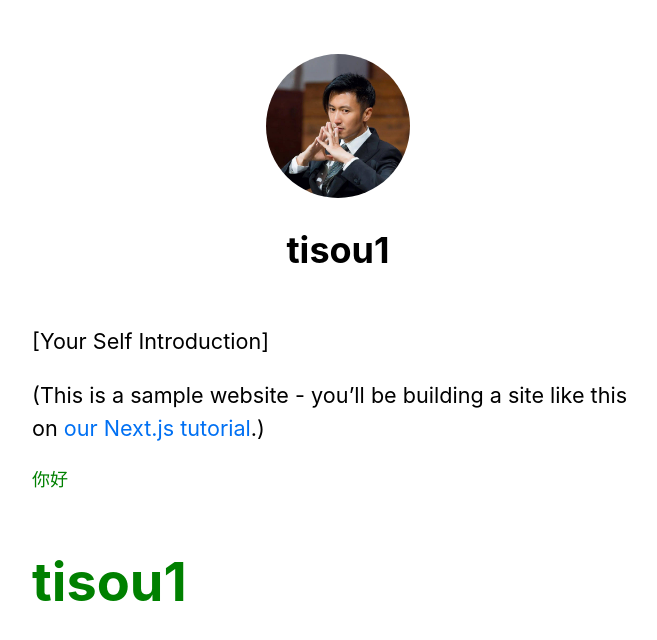
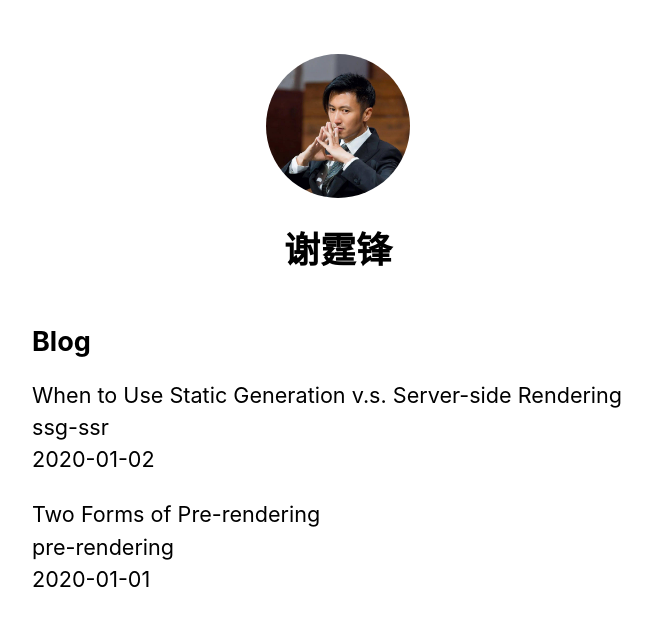
Before and after one commit to tisou1/insistence, a Next.js app in the folder packages/nextjs-blog/: page / in a window 1280 px wide. Shown: the top 640 px of the page, without its empty margins (302-959 px from the left). Built offline with nearby package versions, Linux system fonts and the light colour scheme.

Commit message:
feat: use getStaticProps

```diff
--- a/packages/nextjs-blog/components/layout.js
+++ b/packages/nextjs-blog/components/layout.js
@@ -5,7 +5,7 @@
 import Image from 'next/image';
 
 
-const name = 'tisou1'
+const name = '谢霆锋'
 export const siteTitle = 'Next.js Sample Website';
 
 export default function Layout({ children, home }) {
--- /dev/null
+++ b/packages/nextjs-blog/lib/posts.js
@@ -0,0 +1,39 @@
+import fs from 'fs'
+import path from 'path'
+import matter from 'gray-matter'
+
+//process.cwd() 返回node.js进程的当前工作目录
+const postsDirectory = path.join(process.cwd(), 'posts')
+
+export function getSortedPostsData() {
+  //获取posts文件夹中的md文件名称
+
+  //同步读取
+  const fileNames = fs.readdirSync(postsDirectory)
+  const allPostsData = fileNames.map(fileName => {
+    //去除.md后缀
+    const id = fileName.replace(/\.md$/,'')
+
+    //读取md文件
+    const fullPath = path.join(postsDirectory, fileName)
+    const fileContents = fs.readFileSync(fullPath, 'utf8')
+
+    //使用gray-matter读取md文件的元数据
+    const matterResult = matter(fileContents)
+
+    return {
+      id,
+      ...matterResult.data
+    }
+  })
+
+  return allPostsData.sort(({date: a}, { date: b}) => {
+    if(a < b) {
+      return 1
+    } else if(a > b) {
+      return -1
+    } else {
+      return 0
+    }
+  })
+}
--- a/packages/nextjs-blog/package.json
+++ b/packages/nextjs-blog/package.json
@@ -6,6 +6,7 @@
     "start": "next start"
   },
   "dependencies": {
+    "gray-matter": "^4.0.3",
     "next": "latest",
     "react": "17.0.2",
     "react-dom": "17.0.2"
--- a/packages/nextjs-blog/pages/index.js
+++ b/packages/nextjs-blog/pages/index.js
@@ -3,21 +3,48 @@
 import utilStyles from '../styles/utils.module.css';
 import Alert from '../components/alert';
 
-export default function Home() {
+import { getSortedPostsData } from '../lib/posts'
+
+export default function Home({ allPostsData }) {
+  console.log(allPostsData)
   return (
     <Layout home>
       <Head>
         <title>{siteTitle}</title>
       </Head>
-      <section className={utilStyles.headingMd}>
-        <p>[Your Self Introduction]</p>
-        <p>
-          (This is a sample website - you’ll be building a site like this on{' '}
-          <a href="https://nextjs.org/learn">our Next.js tutorial</a>.)
-        </p>
+
+      <section className={`${utilStyles.headingMd} ${utilStyles.padding1px}`}>
+        <h2 className={utilStyles.headingLg}>Blog</h2>
+        <ul className={utilStyles.list}>
+          {
+            allPostsData.map(({ id, date, title }) => (
+              <li key={id} className={utilStyles.listItem}>
+                {title}
+                <br />
+                {id}
+                <br />
+                {date}
+              </li>
+            ))
+          }
+        </ul>
       </section>
 
-      <Alert type="success">你好</Alert>
     </Layout>
   );
 }
+
+/**
+ *
+ * 在生产环境下, getStaticProps只会在打包时运行一次
+ * 在开发环境下, 每次请求这个页面getStaticProps都会运行一次
+ */
+export async function getStaticProps() {
+  const allPostsData = getSortedPostsData()
+
+  return {
+    props: {
+      allPostsData
+    }
+  }
+}
--- /dev/null
+++ b/packages/nextjs-blog/posts/pre-rendering.md
@@ -0,0 +1,11 @@
+---
+title: 'Two Forms of Pre-rendering'
+date: '2020-01-01'
+---
+
+Next.js has two forms of pre-rendering: **Static Generation** and **Server-side Rendering**. The difference is in **when** it generates the HTML for a page.
+
+- **Static Generation** is the pre-rendering method that generates the HTML at **build time**. The pre-rendered HTML is then _reused_ on each request.
+- **Server-side Rendering** is the pre-rendering method that generates the HTML on **each request**.
+
+Importantly, Next.js let's you **choose** which pre-rendering form to use for each page. You can create a "hybrid" Next.js app by using Static Generation for most pages and using Server-side Rendering for others.
--- /dev/null
+++ b/packages/nextjs-blog/posts/ssg-ssr.md
@@ -0,0 +1,19 @@
+---
+title: 'When to Use Static Generation v.s. Server-side Rendering'
+date: '2020-01-02'
+---
+
+We recommend using **Static Generation** (with and without data) whenever possible because your page can be built once and served by CDN, which makes it much faster than having a server render the page on every request.
+
+You can use Static Generation for many types of pages, including:
+
+- Marketing pages
+- Blog posts
+- E-commerce product listings
+- Help and documentation
+
+You should ask yourself: "Can I pre-render this page **ahead** of a user's request?" If the answer is yes, then you should choose Static Generation.
+
+On the other hand, Static Generation is **not** a good idea if you cannot pre-render a page ahead of a user's request. Maybe your page shows frequently updated data, and the page content changes on every request.
+
+In that case, you can use **Server-Side Rendering**. It will be slower, but the pre-rendered page will always be up-to-date. Or you can skip pre-rendering and use client-side JavaScript to populate data.
```
Also changed, not shown: packages/handWritting/9-13.js (added, +52 -0 lines), 1 other file (tests, documents, lock files or other folders).
